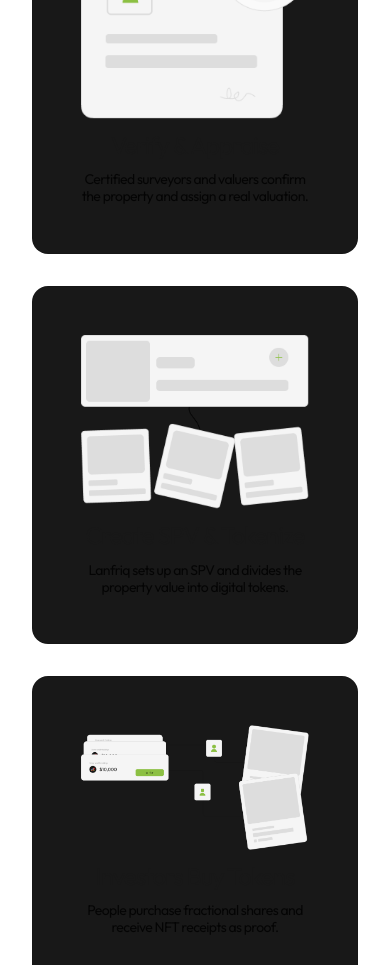
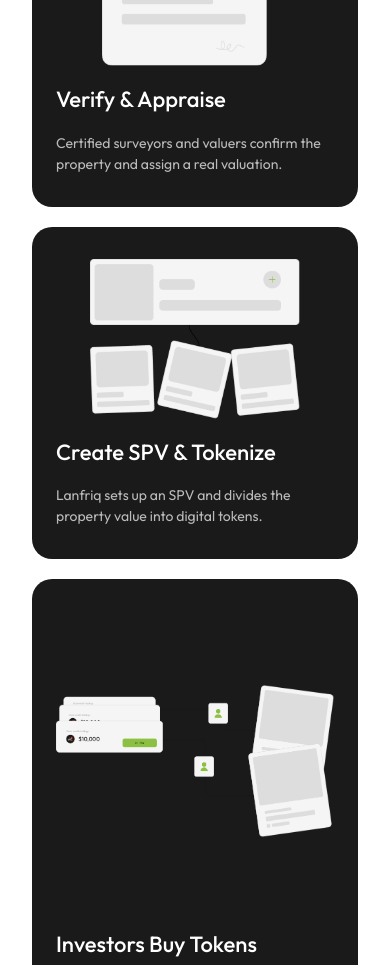
Before and after one commit to abdussalam-mustapha/lanfriq, a React (Vite) app in the folder frontend/lanfriq/: page / in a window 390 px wide. Shown: the part 9520-10485 px from the top of the page. Built offline with nearby package versions, Linux system fonts and the light colour scheme.

Commit message:
fix: fix how it works section

```diff
--- a/frontend/lanfriq/src/components/sections/HowItWorks.css
+++ b/frontend/lanfriq/src/components/sections/HowItWorks.css
@@ -1,7 +1,11 @@
+.how-it-works {
+  background-color: var(--color-background);
+}
+
 .how-it-works__header {
   text-align: center;
   max-width: 800px;
-  margin: 0 auto 80px;
+  margin: 0 auto 60px;
   display: flex;
   flex-direction: column;
   gap: 24px;
@@ -38,24 +42,69 @@
 .how-it-works__grid {
   display: grid;
   grid-template-columns: repeat(3, 1fr);
-  gap: 32px;
+  grid-template-rows: repeat(2, auto);
+  gap: 20px;
+  row-gap: 30px;
+}
+
+/* Position specific cards */
+.step-card:nth-child(1) {
+  grid-column: 1;
+  grid-row: 1;
+}
+
+.step-card:nth-child(2) {
+  grid-column: 2;
+  grid-row: 1;
+}
+
+.step-card:nth-child(3) {
+  grid-column: 3;
+  grid-row: 1;
+}
+
+.step-card:nth-child(4) {
+  grid-column: 1 / 3;
+  grid-row: 2;
+}
+
+.step-card:nth-child(4) .step-card__image {
+  min-height: 300px;
+}
+
+.step-card:nth-child(4) .step-card__image img {
+  max-height: 300px;
+  max-width: 100%;
+}
+
+.step-card:nth-child(5) {
+  grid-column: 3;
+  grid-row: 2;
 }
 
 .step-card {
+  background-color: #1a1a1a;
+  border-radius: 20px;
+  padding: 32px 24px;
   display: flex;
   flex-direction: column;
-  align-items: center;
-  text-align: center;
-  gap: 12px;
+  align-items: flex-start;
+  text-align: left;
+  gap: 20px;
+  border: none;
+  transition: transform var(--transition-base);
+}
+
+.step-card:hover {
+  transform: translateY(-4px);
 }
 
 .step-card__image {
   width: 100%;
-  height: auto;
+  min-height: 200px;
   display: flex;
   align-items: center;
   justify-content: center;
-  margin-bottom: 0;
   background-color: transparent;
   border-radius: 0;
   padding: 0;
@@ -63,30 +112,58 @@
 
 .step-card__image img {
   max-width: 100%;
-  max-height: 100%;
+  max-height: 200px;
+  width: auto;
+  height: auto;
   object-fit: contain;
 }
 
 .step-card__title {
   font-family: var(--font-outfit);
-  font-size: 24px;
-  font-weight: 400;
-  letter-spacing: -0.96px;
-  color: var(--color-text-primary);
+  font-size: 25px;
+  font-weight: 500;
+  color: #ffffff;
+  margin: 0;
 }
 
 .step-card__description {
   font-family: var(--font-outfit);
   font-size: 14px;
   font-weight: 400;
-  letter-spacing: -0.56px;
-  line-height: 16.80px;
-  color: var(--color-text-secondary);
+  line-height: 1.5;
+  color: rgba(255, 255, 255, 0.7);
+  margin: 0;
 }
 
 @media (max-width: 1024px) {
   .how-it-works__grid {
     grid-template-columns: repeat(2, 1fr);
+    grid-template-rows: auto;
+  }
+
+  .step-card:nth-child(1) {
+    grid-column: 1;
+    grid-row: 1;
+  }
+
+  .step-card:nth-child(2) {
+    grid-column: 2;
+    grid-row: 1;
+  }
+
+  .step-card:nth-child(3) {
+    grid-column: 1;
+    grid-row: 2;
+  }
+
+  .step-card:nth-child(4) {
+    grid-column: 2;
+    grid-row: 2;
+  }
+
+  .step-card:nth-child(5) {
+    grid-column: 1 / 3;
+    grid-row: 3;
   }
 
   .how-it-works__label-line {
@@ -97,10 +174,27 @@
 @media (max-width: 768px) {
   .how-it-works__grid {
     grid-template-columns: 1fr;
-    gap: var(--spacing-lg);
+    gap: 20px;
+  }
+
+  .step-card:nth-child(n) {
+    grid-column: 1;
+    grid-row: auto;
+  }
+
+  .step-card__image {
+    min-height: 160px;
+  }
+
+  .step-card__image img {
+    max-height: 160px;
   }
 
   .how-it-works__label-line {
     width: 50px;
   }
+
+  .step-card__title {
+    font-size: 22px;
+  }
 }
--- a/frontend/lanfriq/src/components/sections/HowItWorks.jsx
+++ b/frontend/lanfriq/src/components/sections/HowItWorks.jsx
@@ -65,13 +65,13 @@
           const stepImage = theme === 'light' ? step.imageLight : step.imageDark
 
           return (
-            <Card key={index} variant="feature" className="step-card">
+            <div key={index} className="step-card">
               <div className="step-card__image">
                 <img src={stepImage} alt={step.title} />
               </div>
               <h3 className="step-card__title">{step.title}</h3>
               <p className="step-card__description">{step.description}</p>
-            </Card>
+            </div>
           )
         })}
       </div>
```
